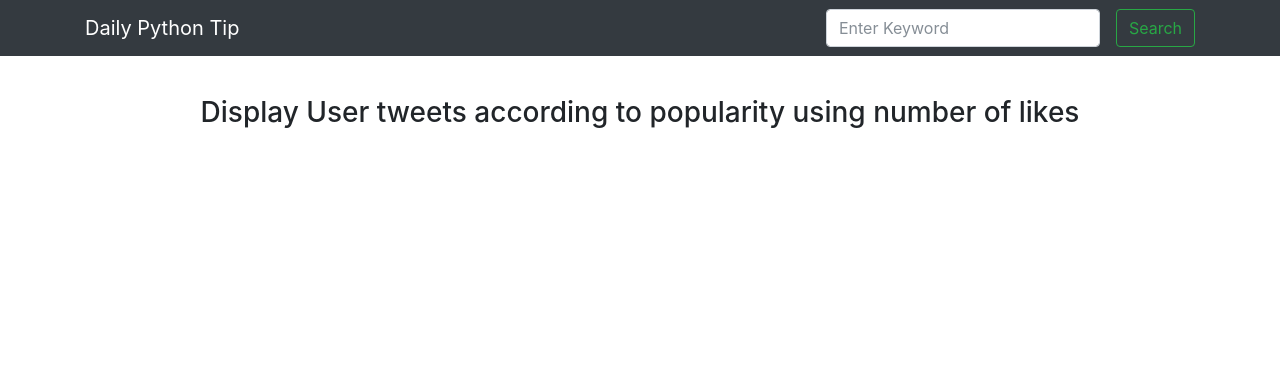
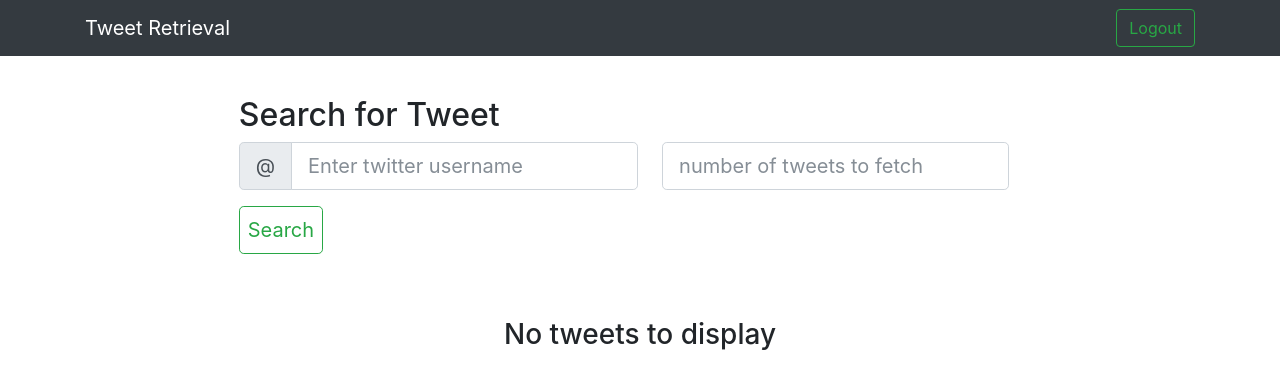
Before and after one commit to Baronchibuikem/dailytweets, a Django app: page / in a window 1280 px wide. Shown: the top 389 px of the page. Run offline with Django 3.2, Linux system fonts and the light colour scheme; a user stored in the database is signed in; parts of the project's set-up code (start-up, migrations or seed data) failed here and were passed over; some libraries are stand-ins or nearby versions.

Commit message:
update: finished building the app

```diff
--- a/dailytips/urls.py
+++ b/dailytips/urls.py
@@ -19,6 +19,7 @@ from django.contrib.auth import views as auth_views
 from rest_framework import permissions
 from drf_yasg.views import get_schema_view
 from drf_yasg import openapi
+from tips.views import logout_request
 
 
 
@@ -39,6 +40,7 @@ urlpatterns = [
     path('admin', admin.site.urls),
     path('', include("tips.urls", namespace="tips")),
     path('login/', auth_views.LoginView.as_view(template_name="login.html"), name='login'),
+    path('logout/',logout_request, name="logout"),
     path('oauth/', include('social_django.urls', namespace='social')),
     path('api/v1/tips/', include("tips.api.urls", namespace="tips-api")),
     path('docs/', schema_view.with_ui('swagger', cache_timeout=0), name='schema-swagger-ui'),
--- a/templates/base.html
+++ b/templates/base.html
@@ -6,7 +6,7 @@
         {% comment %} {% load crispy_forms_tags %} {% endcomment %}
         <meta charset="utf-8">
         <meta http-equiv="X-UA-Compatible" content="IE=edge">
-        <title>{% block title %} {% endblock title %} Tweets</title>
+        <title>{% block title %} {% endblock title %} TweetBomb</title>
         <meta name="description" content="">
         <meta name="viewport" content="width=device-width, initial-scale=1">
         <link rel="stylesheet" href="{% static 'css/style.css' %}">
--- a/templates/login.html
+++ b/templates/login.html
@@ -12,7 +12,8 @@
   justify-content: center;
   font-size: calc(10px + 2vmin);
   ">
-  <h4>Login to access the platform</h4>
+  <h1> Welcome to tweet Retrieval.</h1>
+  <h5> This is a web appication that retrieves a choosen number of tweet from a select Twitter account</h5>
       <a href="{% url 'social:begin' 'twitter' %}" class="btn btn-primary p-3">Login with Twitter</a>
       </div>
   </div>
--- a/templates/navbar.html
+++ b/templates/navbar.html
@@ -1,6 +1,6 @@
 <nav class="navbar navbar-expand-md navbar-dark bg-dark fixed-top">
     <div class="container">
-    <a class="navbar-brand" href="{% url 'tips:home' %}">Daily Python Tip</a>
+    <a class="navbar-brand" href="{% url 'tips:home' %}">Tweet Retrieval</a>
     <button class="navbar-toggler" type="button" data-toggle="collapse" data-target="#navbarNav">
         <span class="navbar-toggler-icon"></span>
     </button>
@@ -9,10 +9,12 @@
 
         </ul>
         <ul class="navbar-nav">
-             <form method="GET" action="" class="form-inline">
-                <input class="form-control" width="100%" type="text" name="q" placeholder="Enter Keyword" value="{{ request.GET.q }}"/>
-                <button class="btn btn-outline-success my-2 ml-3 my-sm-0" type="submit">Search</button>
-              </form>
+
+              {% if request.user.is_authenticated %}
+                 <a href="{% url 'logout' %}" class="btn btn-outline-success my-2 ml-3 my-sm-0" type="submit">Logout</a>
+              {% else %}
+               <a href="{% url 'social:begin' 'twitter' %}" class="btn btn-outline-success my-2 ml-3 my-sm-0" type="submit">Login with Twitter</a>
+            {% endif %}
         </ul>
     </div>
     </div>
--- a/templates/tips/getTweets.html
+++ b/templates/tips/getTweets.html
@@ -1,7 +1,29 @@
 {% extends 'base.html' %} {% block title %}Daily tweets | {% endblock title %}
 {% block content %}
-<h3 class="my-5 pt-5 text-center">
-  Display User tweets according to popularity using number of likes
+
+<div class="my-5 pt-5 col-md-9 mx-auto">
+<h2> Search for Tweet</h2>
+  <form method="GET" action="" class="form-inline">
+        <div class="input-group input-group-lg mb-3 mr-4">
+            <div class="input-group-prepend">
+                <span class="input-group-text" id="basic-addon1">@</span>
+            </div>
+            <input type="text" class="form-control" placeholder="Enter twitter username" aria-label="username" aria-describedby="basic-addon1" value="{{ request.GET.username }}"  name="username">
+        </div>
+        <div class="input-group input-group-lg mb-3 mr-4">
+            <input type="number" class="form-control" placeholder="number of tweets to fetch" aria-label="tweetNumber" value="{{ request.GET.tweetNumber }}"  name="tweetNumber">
+        </div>
+             <div class="input-group input-group-lg mb-3">
+              <button class="form-control btn btn-outline-success p-2 w-100" type="submit">Search</button>
+            </div>
+  </form>
+  </div>
+<h3 class="my-5 text-center">
+  {% if get_user == None %}
+  No tweets to display
+  {% else %}
+    Displaying tweets  by {{get_user}}. Click on the retweet icon to retweet a tweet
+  {% endif %}
 </h3>
 {% for tweet in tweets %}
 <div class="card my-5 shadow-sm">
@@ -9,12 +31,25 @@
     <small>Posted by</small> {{ tweet.posted_by}} on {{ tweet.timestamp }}
   </h5>
   <div class="card-body">
-    <p class="card-text">{{ tweet.text}}</p>
-        {% for link in tweet.urls %}
+  {% comment %} {% if tweet.retweet_text != None %}
+    <p class="card-text">RT @{{ tweet.retweet_text_author }}: {{ tweet.retweet_text}}</p>
+
+     {% for link in tweet.urls %}
         <a href="{{link.expanded_url}}" target="__blank" class=""
         >{{link.display_url}}</a
         >
         {% endfor %}
+  {% else %} {% endcomment %}
+    <p class="card-text">{{ tweet.text}}</p>
+    <p>
+     {% for link in tweet.urls %}
+        <a href="{{link.expanded_url}}" target="__blank" class=""
+        >{{link.display_url}}</a
+        >
+        {% endfor %}
+        </p>
+  {% comment %} {% endif %} {% endcomment %}
+
   </div>
   <div class="card-footer">
     <div class="d-flex">
--- a/tips/urls.py
+++ b/tips/urls.py
@@ -4,7 +4,7 @@ from tips.views import displayscheduledtweets, retweet_tip, displaytweets
 app_name = "tips"
 
 urlpatterns = [
-    path('', displaytweets, name="post-tweets"),
-    path('s/', displayscheduledtweets, name="home"),
-    path('retweet/<int:id>/', retweet_tip, name="retweet"),
+    path('', displaytweets, name="home"),
+    # path('s/', displayscheduledtweets, name="home"),
+    # path('retweet/<int:id>/', retweet_tip, name="retweet"),
 ]
--- a/tips/views.py
+++ b/tips/views.py
@@ -4,6 +4,8 @@ from django.core.paginator import Paginator, EmptyPage, PageNotAnInteger
 from django.db.models import Q
 from django.contrib.auth.decorators import login_required
 from django.http import HttpResponse
+from django.shortcuts import redirect
+from django.contrib.auth import logout
 
 # third party imports
 
@@ -11,6 +13,12 @@ from django.http import HttpResponse
 # custom imports
 from tips.models import DailyTip
 from utils import tweepy_authourization, get_tweets
+
+
+def logout_request(request):
+    logout(request)
+    return redirect("tips:home")
+
 
 
 
@@ -61,16 +69,18 @@ def retweet_tip(request, id):
 def displaytweets(request):
     tweet_instance =  get_tweets.Tweets()
     # to allow user get tweets from any user's timeline
-    query = request.GET.get("q")
-    print(query)
+    username = request.GET.get("username")
+    tweet_size = request.GET.get("tweetNumber")
+    print(username, tweet_size)
 
-    if query:
-        # pass the search query entered by the user to fetch all the user's tweet
-        tweet_instance.fetch_tweets(query)
+
+    if username:
+        # pass the seausername entered by the user to fetch all the user's tweet
+        tweet_instance.fetch_tweets(username, tweet_size)
 
     # callback to get the tweets
     tweets = tweet_instance.tweet_callback
-    # print([tweet for tweet in tweets])
+    print([tweet for tweet in tweets])
 
     # for pagination
     paginator = Paginator(tweets, 20)
@@ -84,7 +94,8 @@ def displaytweets(request):
 
     # context dictionary
     context = {
-        "tweets": page_obj
+        "tweets": page_obj,
+        "get_user": username
     }
     template = "tips/getTweets.html"
     return render(request, template, context)
--- a/utils/get_tweets.py
+++ b/utils/get_tweets.py
@@ -96,7 +96,7 @@ class Tweets:
         self.tweets_obj = []
 
 
-    def fetch_tweets(self, username = None):
+    def fetch_tweets(self, username = None, tweet_size=50):
         api = tweepy_authourization.tweep_auth()
 
         timeline = None
@@ -115,9 +115,10 @@ class Tweets:
             # exclude_replies: this will prevent replies from appearing in the returned timeline.
             timeline = api.user_timeline(
                 id=username,
-                count=settings.NUMBER_OF_TWEETS,
+                count=tweet_size,
                 tweet_mode="extended",
-                exclude_replies=True
+                exclude_replies=True,
+                parser=tweepy.parsers.JSONParser()
             )
         # if the value of last_tweet is not none, we will include the "since_id" parameter
         else:
@@ -130,10 +131,11 @@ class Tweets:
             # since_id: returns only statuses with an ID greater than (that is, more recent than) the specified ID
             timeline = api.user_timeline(
                 id=settings.username,
-                count=settings.NUMBER_OF_TWEETS,
+                count=tweet_size,
                 tweet_mode="extended",
                 exclude_replies=True,
-                since_id = last_tweet.tip_id
+                since_id = last_tweet.tip_id,
+                parser=tweepy.parsers.JSONParser()
             )
 
 
@@ -141,23 +143,28 @@ class Tweets:
         # we check if the length of our timeline is greater than zero, which means we have existing tweets
         if len(timeline)!=0:
             for tweet in timeline:
-                urls = tweet.entities["urls"]
+                import json
+                # print(json.dumps(tweet,indent=4))
+                urls = tweet["entities"]["urls"]
 
                 if len(urls)!=0:
                     for url in urls:
-                        tweet_obj.append({
+                        self.tweets_obj.append({
                             "url" : url["url"],
                             "expanded_url" : url["expanded_url"],
                             "display_url" : url["display_url"]
                         })
                     # print("TWEEEEEEEEEEEEEE", self.tweets_obj)
+
                 self.tweets_obj.append({
-                    "text": tweet.full_text,
-                    "posted_by": tweet.user.name,
-                    "timestamp": tweet.created_at,
-                    "retweets": tweet.retweet_count,
-                    "likes": tweet.favorite_count,
-                    "tweet_id": tweet.id,
+                    "text": tweet["full_text"],
+                    "posted_by": tweet["user"]["name"],
+                    "timestamp": tweet["created_at"],
+                    "retweets": tweet["retweet_count"],
+                    "likes": tweet["favorite_count"],
+                    "tweet_id": tweet["id"],
+                    # "retweet_text":tweet["retweeted_status"]["full_text"],
+                    # "retweet_text_author": tweet["retweeted_status"]["user"]["screen_name"]
                     })
 
 
```
